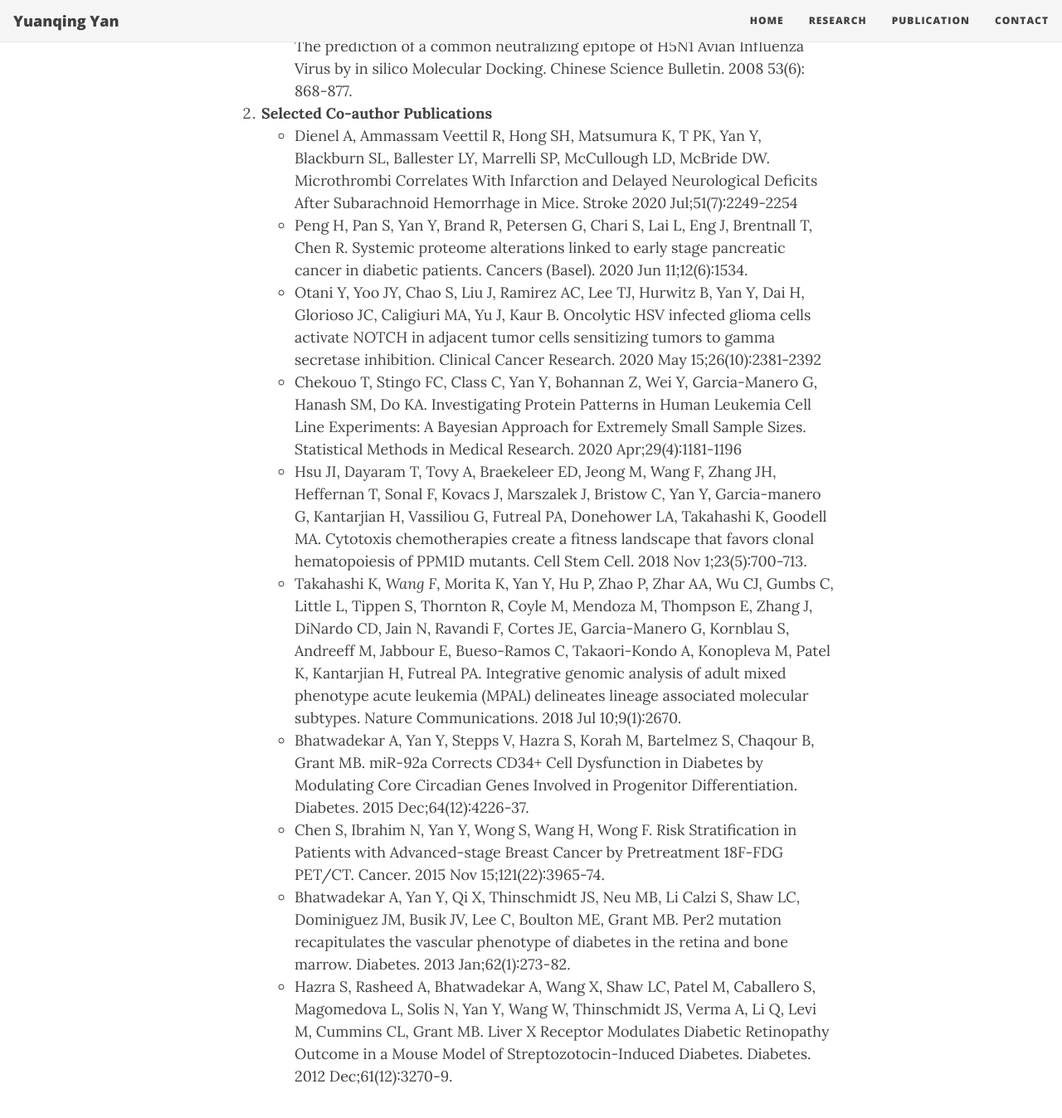
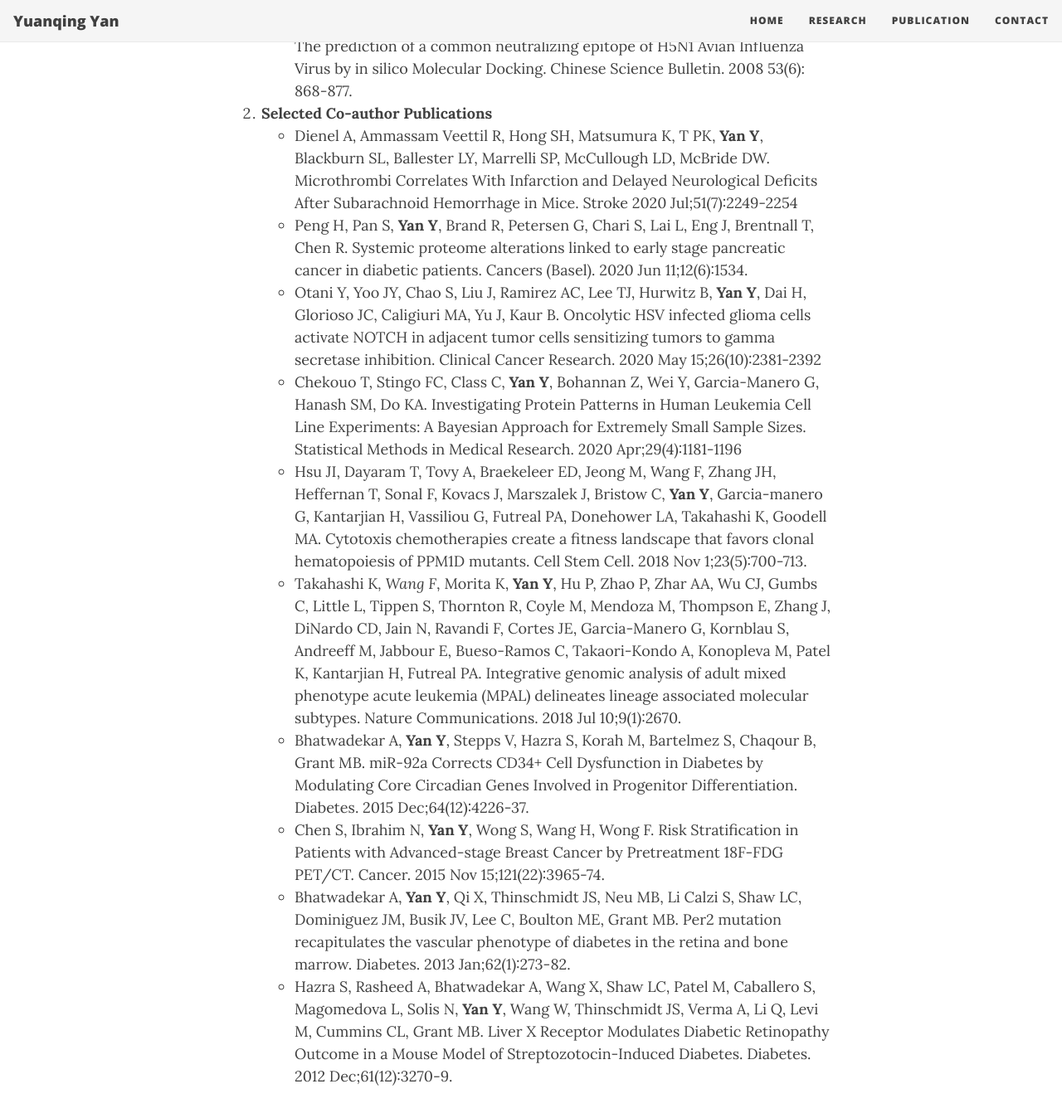
Before and after one commit to yuanqing-yan/Yuanqing, a Jekyll site: the page built from publications.md, in a window 1280 px wide and 1400 px high, scrolled down 1463 px. Shown: the top 1348 px of the window at 83% size. Built offline with Jekyll 4.4.1, drawn with Linux system fonts in a browser that asks for light colours; nearby versions of some CDN libraries.

Commit message:
bold some text

```diff
--- a/publications.md
+++ b/publications.md
@@ -12,21 +12,21 @@
 1. **First/Co-first/Corresponding Author Publications**
     * **Yan Y**, Takayasu T, Hines G, Dono A, Hsu SH, Zhu JJ, Riascos-Castaneda RF, Kamali A, Bhattacharjee MB, Blanco AI, Tandon N, Kim DH, Ballester LY, Esquenazi Y. Landscape of Genomic Alterations in IDH Wild-Type Glioblastoma Identifies PI3K as a Favorable Prognostic Factor. JCO Precision Oncology 2020 4:575-584.
     * **Yan Y**, Sun N, Wang H, Kobayashi M, Ladd J, Long J, Lo K, Patel J, Sullivan E, Albert T, Goodman G, Do KA, Hanash SM. Whole genome-derived tiled peptide arrays detect pre-diagnostic autoantibody signatures in non-small cell lung cancer. Cancer Research. 2019 Apr 1; 79(7):1549-1557.
-    * Morita K*, Kantarjian HM*, Wang F*, **Yan Y***, Bueso-Ramos C, Sasaki K, Issa GC, Wang S, Jorgensen J, Song X, Zhang J, Tippen S, Thornton R, Coyle M, Little L, Gumbs C, Pemmaraju N, Daver N, DiNardo CD, Konopleva M, Andreeff M, Ravandi F, Cortes JE, Kadia T, Jabbour E, Garcia-Manero G, Patel KP, Futreal PA, Takahashi K. Clearance of Somatic Mutations at Remission and the Risk of Relapse in Acute Myeloid Leukemia. Journal of Clinical Oncology. 2018 Jun 20;36(18):1788-1797.  (*Co-first Authors)
-    * Nguyen K*, **Yan Y***, Yuan B, Dasgupta A, Sun J, Mu H, Do KA, Ueno NT, Andreeff M, Battula VL. ST8SIA1 regulates tumor growth and metastasis in TNBC by activating the FAK-AKT-mTOR signaling pathway. Molecular Cancer Therapeutics. 2018 Dec;17(12):2689-2701. (*Co-first Authors)
+    * Morita K*, Kantarjian HM*, Wang F*, __Yan Y__*, Bueso-Ramos C, Sasaki K, Issa GC, Wang S, Jorgensen J, Song X, Zhang J, Tippen S, Thornton R, Coyle M, Little L, Gumbs C, Pemmaraju N, Daver N, DiNardo CD, Konopleva M, Andreeff M, Ravandi F, Cortes JE, Kadia T, Jabbour E, Garcia-Manero G, Patel KP, Futreal PA, Takahashi K. Clearance of Somatic Mutations at Remission and the Risk of Relapse in Acute Myeloid Leukemia. Journal of Clinical Oncology. 2018 Jun 20;36(18):1788-1797.  (*Co-first Authors)
+    * Nguyen K*, __Yan Y__*, Yuan B, Dasgupta A, Sun J, Mu H, Do KA, Ueno NT, Andreeff M, Battula VL. ST8SIA1 regulates tumor growth and metastasis in TNBC by activating the FAK-AKT-mTOR signaling pathway. Molecular Cancer Therapeutics. 2018 Dec;17(12):2689-2701. (*Co-first Authors)
     * **Yan Y**, Gao R, Trinh TLP, Grant MB. Immunodeficiency in Pancreatic Adenocarcinoma with Diabetes Revealed by Comparative Genomics. Clinical Cancer Research. 2017 Oct 15;23(20):6363-6373.
-    * Takahashi K*, Hu B*, Wang F*, **Yan Y***, Kim E, Vitale C, Patel KP, Strati P, Gumbs C, Little L, Tippen S, Song X, Zhang J, Jain N, Thompson P, Garcia-Manero G, Kantarjian H, Estrov Z, Do KA, Keating M, Burger JA, Wierda WG, Futreal PA, Ferrajoli A. Clinical implications of cancer gene mutations in patients with chronic lymphocytic leukemia treated with lenalidomide. Blood. 2018 Apr 19;131(16):1820-1832. (*Co-first Authors)
-    * Beli E*, **Yan Y***, Moldovan L, Vieira CP, Gao R, Duan Y, Prasad R, Bhatwadekar A, White FA, Townsend SD, Chan L, Ryan CN, Morton D, Moldovan EG, Chu FI, Oudit GY, Derendorf H, Adorini L, Wang XX, Evans-Molina C, Mirmira RG, Boulton ME, Yoder MC, Li Q, Levi M, Busik JV, Grant MB. Restructuring of the Gut Microbiome by Intermittent Fasting Prevents Retinopathy and Prolongs Survival in db/db Mice. Diabetes. 2018 Sep;67(9):1867-1879. (*Co-first Authors)
+    * Takahashi K*, Hu B*, Wang F*, __Yan Y__*, Kim E, Vitale C, Patel KP, Strati P, Gumbs C, Little L, Tippen S, Song X, Zhang J, Jain N, Thompson P, Garcia-Manero G, Kantarjian H, Estrov Z, Do KA, Keating M, Burger JA, Wierda WG, Futreal PA, Ferrajoli A. Clinical implications of cancer gene mutations in patients with chronic lymphocytic leukemia treated with lenalidomide. Blood. 2018 Apr 19;131(16):1820-1832. (*Co-first Authors)
+    * Beli E*, __Yan Y__*, Moldovan L, Vieira CP, Gao R, Duan Y, Prasad R, Bhatwadekar A, White FA, Townsend SD, Chan L, Ryan CN, Morton D, Moldovan EG, Chu FI, Oudit GY, Derendorf H, Adorini L, Wang XX, Evans-Molina C, Mirmira RG, Boulton ME, Yoder MC, Li Q, Levi M, Busik JV, Grant MB. Restructuring of the Gut Microbiome by Intermittent Fasting Prevents Retinopathy and Prolongs Survival in db/db Mice. Diabetes. 2018 Sep;67(9):1867-1879. (*Co-first Authors)
     * **Yan Y**, Salazar T, Dominguez JM 2nd, Nguyen DV, Li Calzi S, Bhatwadekar AD, Qi X, Busik JV, Boulton ME, Grant MB. Dicer expression exhibits a tissue-specific diurnal pattern that is lost during aging and in diabetes. PloS ONE. 2013 Nov 7;8(11): e80029.
     * **Yan Y**, Li SW, Yang CY, Luo W, Wang M, Chen Y, Luo H, Wu T, Zhang J, Xia N. The prediction of a common neutralizing epitope of H5N1 Avian Influenza Virus by in silico Molecular Docking. Chinese Science Bulletin. 2008 53(6): 868-877.
 1. **Selected Co-author Publications**
-    * Dienel A, Ammassam Veettil R, Hong SH, Matsumura K, T PK, Yan Y, Blackburn SL, Ballester LY, Marrelli SP, McCullough LD, McBride DW. Microthrombi Correlates With Infarction and Delayed Neurological Deficits After Subarachnoid Hemorrhage in Mice. Stroke 2020 Jul;51(7):2249-2254
-	* Peng H, Pan S, Yan Y, Brand R, Petersen G, Chari S, Lai L, Eng J, Brentnall T, Chen R. Systemic proteome alterations linked to early stage pancreatic cancer in diabetic patients. Cancers (Basel). 2020 Jun 11;12(6):1534.
-	* Otani Y, Yoo JY, Chao S, Liu J, Ramirez AC, Lee TJ, Hurwitz B, Yan Y, Dai H, Glorioso JC, Caligiuri MA, Yu J, Kaur B. Oncolytic HSV infected glioma cells activate NOTCH in adjacent tumor cells sensitizing tumors to gamma secretase inhibition. Clinical Cancer Research. 2020 May 15;26(10):2381-2392
-	* Chekouo T, Stingo FC, Class C, Yan Y, Bohannan Z, Wei Y, Garcia-Manero G, Hanash SM, Do KA. Investigating Protein Patterns in Human Leukemia Cell Line Experiments: A Bayesian Approach for Extremely Small Sample Sizes. Statistical Methods in Medical Research. 2020 Apr;29(4):1181-1196
-	* Hsu JI, Dayaram T, Tovy A, Braekeleer ED, Jeong M, Wang F, Zhang JH, Heffernan T, Sonal F, Kovacs J, Marszalek J, Bristow C, Yan Y, Garcia-manero G, Kantarjian H, Vassiliou G, Futreal PA, Donehower LA, Takahashi K, Goodell MA. Cytotoxis chemotherapies create a fitness landscape that favors clonal hematopoiesis of PPM1D mutants. Cell Stem Cell. 2018 Nov 1;23(5):700-713.
-    * Takahashi K*, Wang F*, Morita K, Yan Y, Hu P, Zhao P, Zhar AA, Wu CJ, Gumbs C, Little L, Tippen S, Thornton R, Coyle M, Mendoza M, Thompson E, Zhang J, DiNardo CD, Jain N, Ravandi F, Cortes JE, Garcia-Manero G, Kornblau S, Andreeff M, Jabbour E, Bueso-Ramos C, Takaori-Kondo A, Konopleva M, Patel K, Kantarjian H, Futreal PA. Integrative genomic analysis of adult mixed phenotype acute leukemia (MPAL) delineates lineage associated molecular subtypes. Nature Communications. 2018 Jul 10;9(1):2670.
-	* Bhatwadekar A, Yan Y, Stepps V, Hazra S, Korah M, Bartelmez S, Chaqour B, Grant MB. miR-92a Corrects CD34+ Cell Dysfunction in Diabetes by Modulating Core Circadian Genes Involved in Progenitor Differentiation. Diabetes. 2015 Dec;64(12):4226-37.
-	* Chen S, Ibrahim N, Yan Y, Wong S, Wang H, Wong F. Risk Stratification in Patients with Advanced-stage Breast Cancer by Pretreatment 18F-FDG PET/CT. Cancer. 2015 Nov 15;121(22):3965-74.
-	* Bhatwadekar A, Yan Y, Qi X, Thinschmidt JS, Neu MB, Li Calzi S, Shaw LC, Dominiguez JM, Busik JV, Lee C, Boulton ME, Grant MB. Per2 mutation recapitulates the vascular phenotype of diabetes in the retina and bone marrow. Diabetes. 2013 Jan;62(1):273-82.
-	* Hazra S, Rasheed A, Bhatwadekar A, Wang X, Shaw LC, Patel M, Caballero S, Magomedova L, Solis N, Yan Y, Wang W, Thinschmidt JS, Verma A, Li Q, Levi M, Cummins CL, Grant MB. Liver X Receptor Modulates Diabetic Retinopathy Outcome in a Mouse Model of Streptozotocin-Induced Diabetes. Diabetes. 2012 Dec;61(12):3270-9.
+    * Dienel A, Ammassam Veettil R, Hong SH, Matsumura K, T PK, **Yan Y**, Blackburn SL, Ballester LY, Marrelli SP, McCullough LD, McBride DW. Microthrombi Correlates With Infarction and Delayed Neurological Deficits After Subarachnoid Hemorrhage in Mice. Stroke 2020 Jul;51(7):2249-2254
+	* Peng H, Pan S, **Yan Y**, Brand R, Petersen G, Chari S, Lai L, Eng J, Brentnall T, Chen R. Systemic proteome alterations linked to early stage pancreatic cancer in diabetic patients. Cancers (Basel). 2020 Jun 11;12(6):1534.
+	* Otani Y, Yoo JY, Chao S, Liu J, Ramirez AC, Lee TJ, Hurwitz B, **Yan Y**, Dai H, Glorioso JC, Caligiuri MA, Yu J, Kaur B. Oncolytic HSV infected glioma cells activate NOTCH in adjacent tumor cells sensitizing tumors to gamma secretase inhibition. Clinical Cancer Research. 2020 May 15;26(10):2381-2392
+	* Chekouo T, Stingo FC, Class C, __Yan Y__, Bohannan Z, Wei Y, Garcia-Manero G, Hanash SM, Do KA. Investigating Protein Patterns in Human Leukemia Cell Line Experiments: A Bayesian Approach for Extremely Small Sample Sizes. Statistical Methods in Medical Research. 2020 Apr;29(4):1181-1196
+	* Hsu JI, Dayaram T, Tovy A, Braekeleer ED, Jeong M, Wang F, Zhang JH, Heffernan T, Sonal F, Kovacs J, Marszalek J, Bristow C, **Yan Y**, Garcia-manero G, Kantarjian H, Vassiliou G, Futreal PA, Donehower LA, Takahashi K, Goodell MA. Cytotoxis chemotherapies create a fitness landscape that favors clonal hematopoiesis of PPM1D mutants. Cell Stem Cell. 2018 Nov 1;23(5):700-713.
+    * Takahashi K*, Wang F*, Morita K, __Yan Y__, Hu P, Zhao P, Zhar AA, Wu CJ, Gumbs C, Little L, Tippen S, Thornton R, Coyle M, Mendoza M, Thompson E, Zhang J, DiNardo CD, Jain N, Ravandi F, Cortes JE, Garcia-Manero G, Kornblau S, Andreeff M, Jabbour E, Bueso-Ramos C, Takaori-Kondo A, Konopleva M, Patel K, Kantarjian H, Futreal PA. Integrative genomic analysis of adult mixed phenotype acute leukemia (MPAL) delineates lineage associated molecular subtypes. Nature Communications. 2018 Jul 10;9(1):2670.
+	* Bhatwadekar A, __Yan Y__, Stepps V, Hazra S, Korah M, Bartelmez S, Chaqour B, Grant MB. miR-92a Corrects CD34+ Cell Dysfunction in Diabetes by Modulating Core Circadian Genes Involved in Progenitor Differentiation. Diabetes. 2015 Dec;64(12):4226-37.
+	* Chen S, Ibrahim N, __Yan Y__, Wong S, Wang H, Wong F. Risk Stratification in Patients with Advanced-stage Breast Cancer by Pretreatment 18F-FDG PET/CT. Cancer. 2015 Nov 15;121(22):3965-74.
+	* Bhatwadekar A, __Yan Y__, Qi X, Thinschmidt JS, Neu MB, Li Calzi S, Shaw LC, Dominiguez JM, Busik JV, Lee C, Boulton ME, Grant MB. Per2 mutation recapitulates the vascular phenotype of diabetes in the retina and bone marrow. Diabetes. 2013 Jan;62(1):273-82.
+	* Hazra S, Rasheed A, Bhatwadekar A, Wang X, Shaw LC, Patel M, Caballero S, Magomedova L, Solis N, **Yan Y**, Wang W, Thinschmidt JS, Verma A, Li Q, Levi M, Cummins CL, Grant MB. Liver X Receptor Modulates Diabetic Retinopathy Outcome in a Mouse Model of Streptozotocin-Induced Diabetes. Diabetes. 2012 Dec;61(12):3270-9.
```
Also changed, not shown: contact.md (+0 -4 lines).
